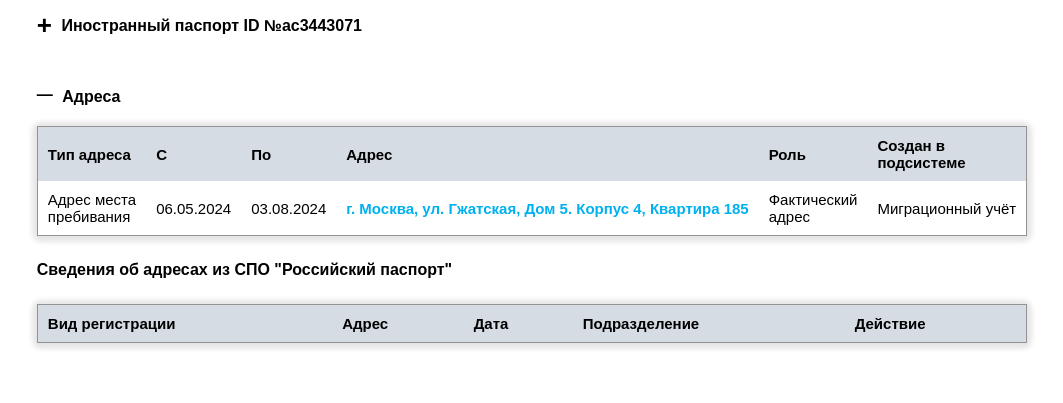
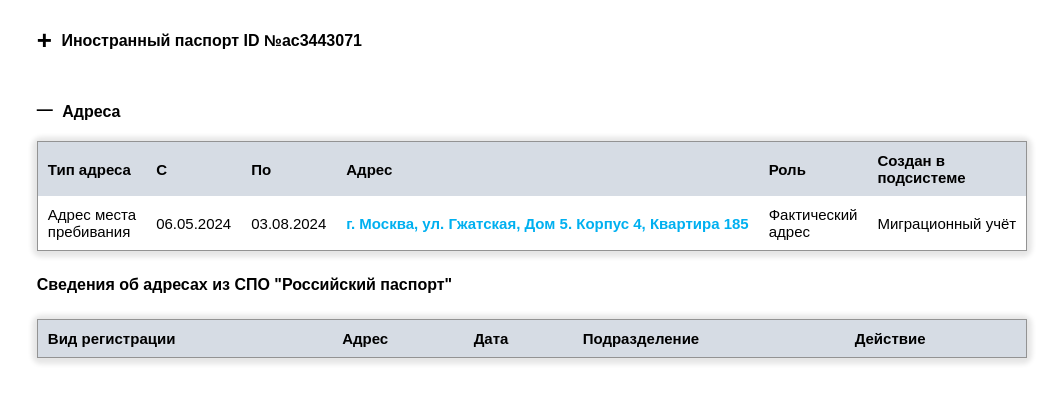
Before and after one commit to john-dijan/FMS, a plain HTML site: page index.html in a window 1280 px wide. Shown: the part 387-790 px from the top of the page, without its empty margins (108-1171 px from the left). Drawn offline with Linux system fonts and the light colour scheme.

Commit message:
Update index.html

```diff
--- a/index.html
+++ b/index.html
@@ -385,7 +385,7 @@
                     </div>
                 </div>
             </div>
-            <div class="content accordion-menu" style="margin-top: 10px">
+            <div class="content accordion-menu" style="margin-top: 25px">
             	<h4 style="user-select: none;" class="dummy-accordion"><span id="dummy-indicator" style="margin-right: 5px; font-size: 26px; position: relative; top: 3px;">+</span> Иностранный паспорт ID №<span id="pasportSeria" ondblclick="changePassport(this)">ac3443071</span></h4>
         </div>
         <div class="content accordion-menu" style="margin-top: 50px">
```
